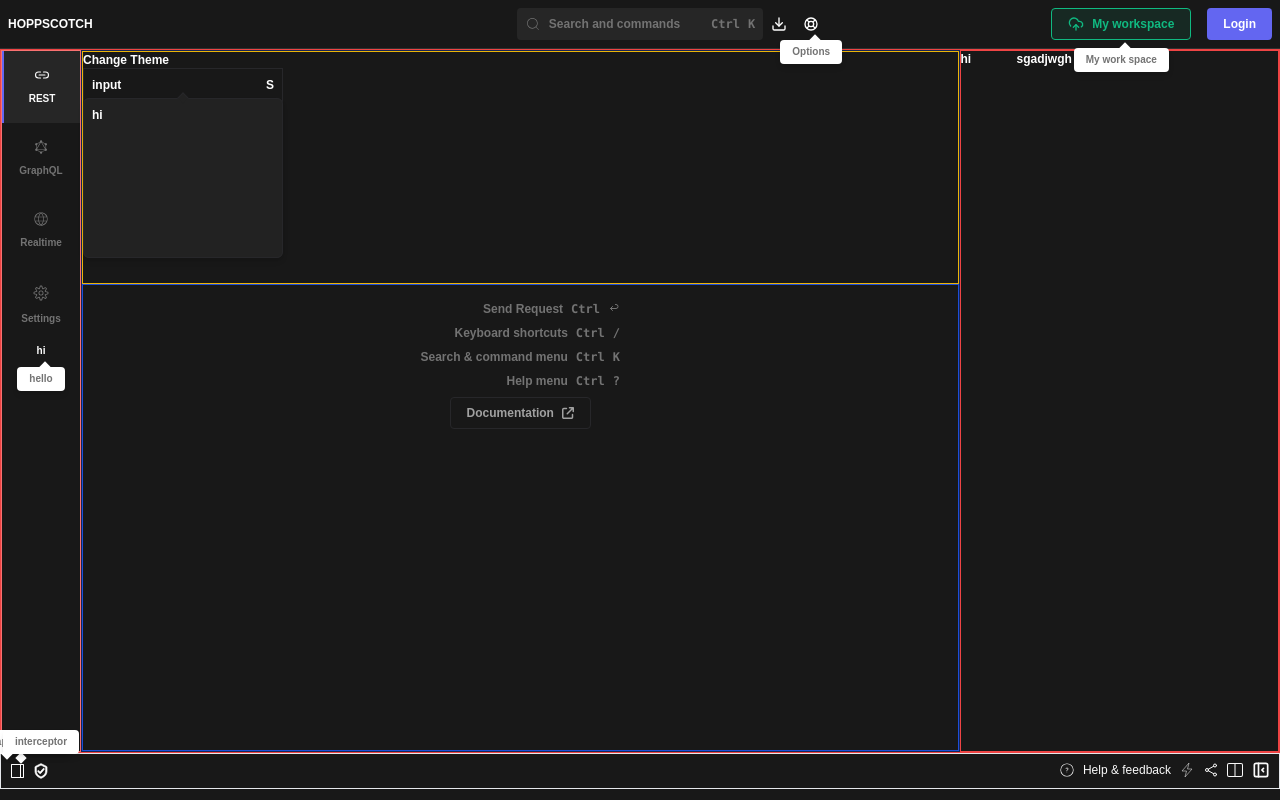
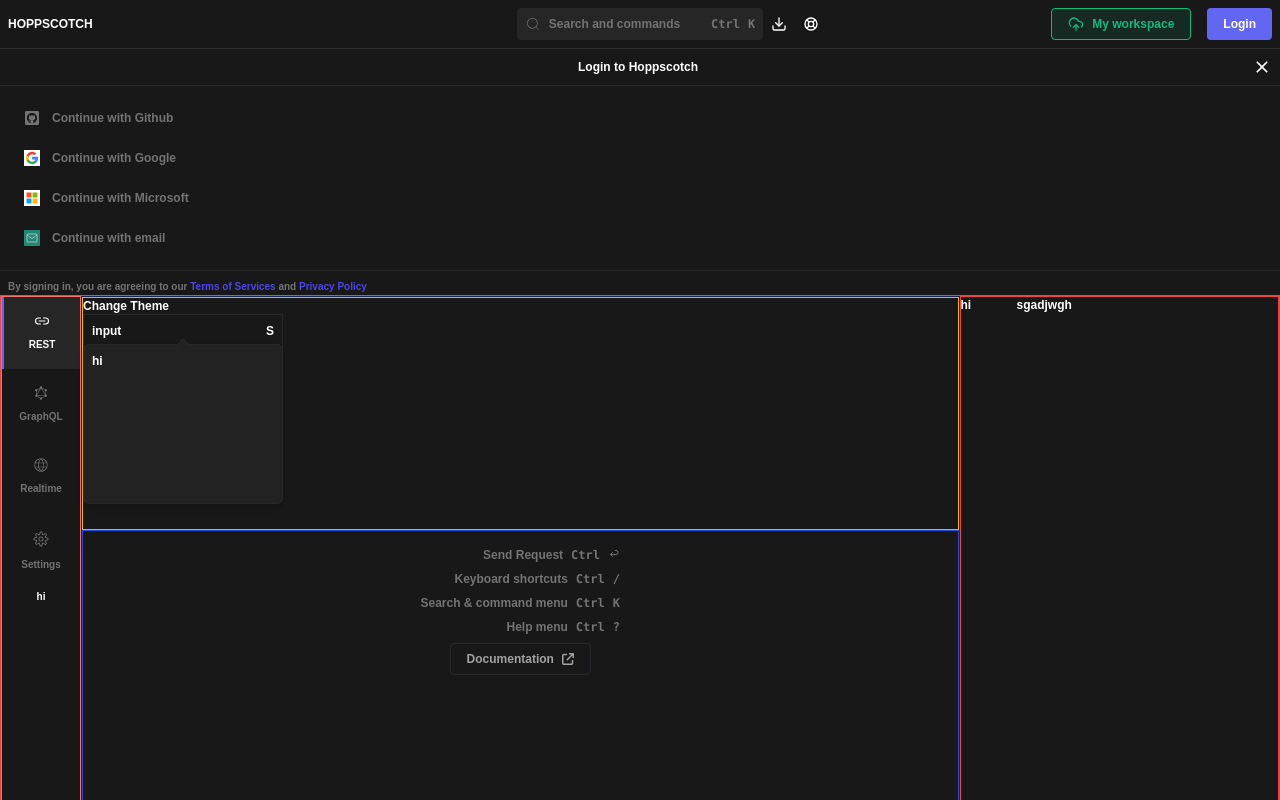
Before and after one commit to rsireesha-g/hoppscoth-clone, a React (Create React App) app: page / in a window 1280 px wide. Built offline with nearby package versions, Linux system fonts and the light colour scheme.

Commit message:
feat: tooltip added in footer and header

```diff
--- a/src/components/footer.tsx
+++ b/src/components/footer.tsx
@@ -77,7 +77,7 @@
         <>
             <div className='flex justify-between p-2 border border-top-[#666]'>
                 <div className='flex gap-2'>
-                    <Tooltip text='Collapse sidebar' position='top-left'>
+                    <Tooltip text='Collapse sidebar' position='top-left' extraClassName='-mb-0 left-1/2 -bottom-1'>
                         <VscBrowser
                             className={`w-4 h-4 cursor-pointer
                     ${isCollapse ? '-rotate-90' : 'rotate-90'}
@@ -85,7 +85,7 @@
                             onClick={() => setIsCollapse(!isCollapse)}
                         />
                     </Tooltip>
-                    <Tooltip text='interceptor' position='top'>
+                    <Tooltip text='interceptor' position='top-left' extraClassName=''>
                         <DropdownMenu
                             position='top-left'
                             button={
@@ -116,15 +116,23 @@
                         }
                         items={menuItems}
                     />
+                    <Tooltip position='top-left' text='Shortcuts' kbd={['Ctrl', '/']} extraClassName=' -ml-2 bg-red-500'>
                         <img src={shortcutKeyIcon} alt='interceptor' className='w-4 h-4 cursor-pointer' onClick={() => dispatch(onShortCutsModalClick(true))} />
+                    </Tooltip>
+                    <Tooltip position='top-right' text='share'>
                         <IoShareSocialOutline className='w-4 h-4 cursor-pointer text-secondaryDark' />
+                    </Tooltip>
+                    <Tooltip text='Horizontal split' position='top-right'>
                         <BsLayoutSplit className='w-4 h-4 cursor-pointer  text-secondaryDark'
                             onClick={() => setIsHorizontalCollapsed(!isHorizontalCollapsed)}
                         />
+                    </Tooltip>
+                    <Tooltip text='collapse sidebar' position='top-right'>
                         <TbLayoutSidebarLeftCollapse
                             onClick={() => setIsRightSideBarCollapsed(!isRightSideBarCollapsed)}
                             className={`w-5 h-5 mt-[-0.15rem] cursor-pointer  text-secondaryDark cover ${isRightSideBarCollapsed ? 'rotate-180' : 'rotate-0'}`}
                         />
+                    </Tooltip>
                 </div>
             </div >
             {
--- a/src/components/header.tsx
+++ b/src/components/header.tsx
@@ -1,4 +1,4 @@
-import React, { useRef } from 'react'
+import React, { useEffect, useRef } from 'react'
 import { Button } from './button'
 import { LuCloudUpload, LuDownload } from "react-icons/lu";
 import { HiOutlineSupport } from "react-icons/hi";
@@ -32,6 +32,7 @@
     );
 
     console.log(isLoginModalOpen ? isLoggedIn ? 'first' : 'hi' : 'last')
+    useEffect(() => { dispatch(isAuth()) }, []);
 
     return (
         <>
--- a/src/components/tooltip.tsx
+++ b/src/components/tooltip.tsx
@@ -1,46 +1,15 @@
-// import React from 'react'
 
-// interface tooltipProps {
-//     text?: string
-// }
-// export const Tooltip = ({ text = 'hi' }: tooltipProps) => {
-//     return (
-//         <div>
-//             <button data-tooltip-target="tooltip-default" type="button" className="text-white bg-blue-700 hover:bg-blue-800 focus:ring-4 focus:outline-none focus:ring-blue-300 font-medium rounded-lg text-sm px-5 py-2.5 text-center dark:bg-blue-600 dark:hover:bg-blue-700 dark:focus:ring-blue-800">tooltip</button>
-
-//             <div id="tooltip-default" role="tooltip" className="absolute z-10 invisible inline-block px-3 py-2 text-sm font-medium text-white transition-opacity duration-300 bg-gray-900 rounded-lg shadow-xs opacity-0 tooltip dark:bg-gray-700">
-//                 Tooltip content
-//                 <div className="tooltip-arrow" data-popper-arrow></div>
-//             </div>
-//             <div className="relative group">
-//                 <button className="px-4 py-2 text-white
-//                            bg-blue-500 rounded
-//                            hover:bg-blue-600">
-//                     Hover me (Top)
-//                 </button>
-//                 <div
-//                     className="absolute bottom-full left-1/2
-//                        transform -translate-x-1/2 mb-2
-//                        w-max px-2 py-1 text-sm text-white
-//                        bg-gray-700 rounded shadow-lg
-//                        opacity-0 group-hover:opacity-100">
-//                     Tooltip
-//                 </div>
-//             </div>
-//         </div>
-//     )
-// }
-
-// Tooltip.tsx
 import { ReactNode, useState } from "react";
 
 interface TooltipProps {
     text?: string;
     children?: ReactNode;
-    position?: "top" | "bottom" | "left" | "right" | "top-left";
+    position?: "top" | "bottom" | "left" | "right" | "top-left" | "top-right";
+    extraClassName?: string,
+    kbd?: Array<string>
 }
 
-export const Tooltip = ({ text = 'hi hello', position = 'bottom', children }: TooltipProps) => {
+export const Tooltip = ({ text = 'hi hello', kbd = [], position = 'bottom', children, extraClassName }: TooltipProps) => {
     const [show, setShow] = useState(false);
 
     const getPositionClasses = () => {
@@ -53,6 +22,10 @@
                 return "right-full mr-2 flex-row-reverse";
             case "right":
                 return "left-full ml-2 flex-row";
+            case "top-left":
+                return "left-full -ml-4 bottom-7 flex-row";
+            case "top-right":
+                return 'right-full flex-row bottom-7 right-1/3';
             default:
                 return "bottom-full mb-2 flex-col";
         }
@@ -70,7 +43,9 @@
             case "right":
                 return `${base} -ml-1`;
             case "top-left":
-                return `${base} -mb-1 left-1/2 -bottom-1`
+                return `${base} -mt-1 left-1`;
+            case "top-right":
+                return `${base} right-1 -mt-1`;
             default:
                 return `${base} -mt-1`;
         }
@@ -83,11 +58,13 @@
             onMouseLeave={() => setShow(false)}
         >
             {children}
-            {!show && (
-                <div className={`absolute z-50 items-center ${getPositionClasses()}`}>
-                    <div className="text-[10px] text-secondaryLight hover:text-secondaryDark bg-white text-black px-3 py-1 rounded shadow-md whitespace-nowrap">
+            {show && (
+                <div className={`absolute z-50 items-center ${getPositionClasses()} ${extraClassName}`}>
+                    <div className="text-[10px] text-secondaryLight hover:text-secondaryDark bg-white text-black px-3 py-1 rounded shadow-md whitespace-nowrap flex flex-wrap gap-1">
                         {text}
-
+                        {kbd && kbd?.map((keys: string) => (
+                            <kbd className="kbd bg-transparent" key={keys}>{keys}</kbd>
+                        ))}
                     </div>
                     <div className={getArrowClasses()} />
                 </div>
```
Lines whose indentation alone changed are shown as unchanged.
